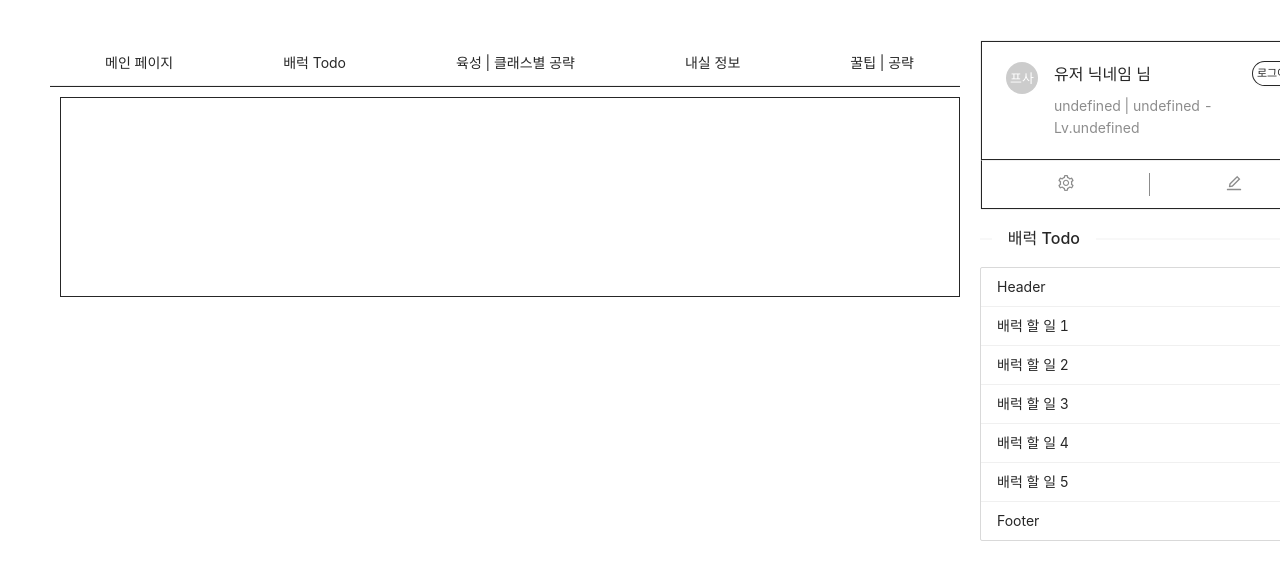
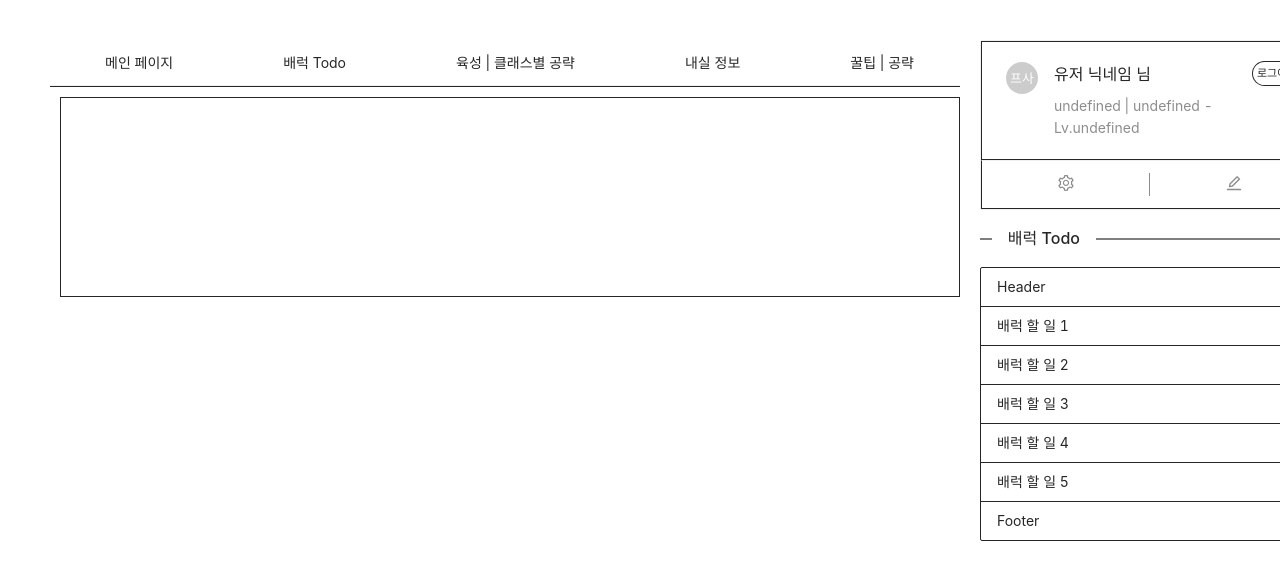
Before and after one commit to nakseono/yourLoa, a Next.js app: page / in a window 1280 px wide. Shown: the top 580 px of the page. Built offline with nearby package versions, Linux system fonts and the light colour scheme.

Commit message:
todo shorty 외곽선 추가

```diff
--- a/components/compoCSS/UserProfile.module.css
+++ b/components/compoCSS/UserProfile.module.css
@@ -9,3 +9,19 @@
 .ant-card-actions > li:not(:last-child) {
   border-right: 0.5px solid !important;
 }
+
+.ant-divider-horizontal.ant-divider-with-text {
+  border-top-color: rgba(0, 0, 0) !important;
+}
+
+.ant-list-bordered {
+  border: solid 0.5px !important;
+}
+
+.ant-list-split .ant-list-header {
+  border-bottom: solid 0.5px !important;
+}
+
+.ant-list-split .ant-list-item {
+  border-bottom: solid 0.5px !important;
+}
```
